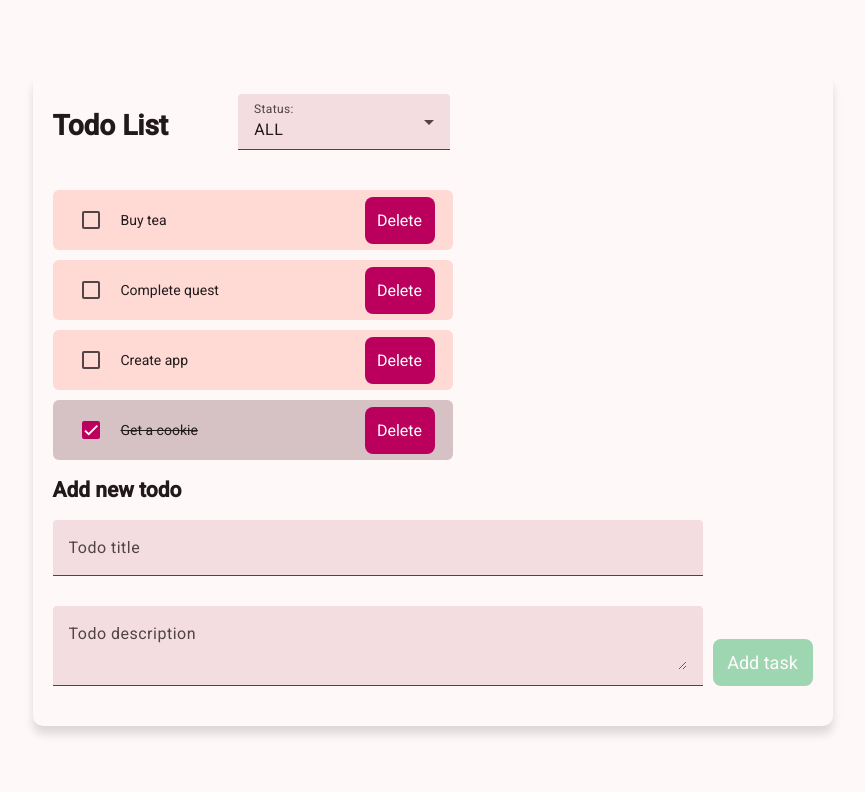
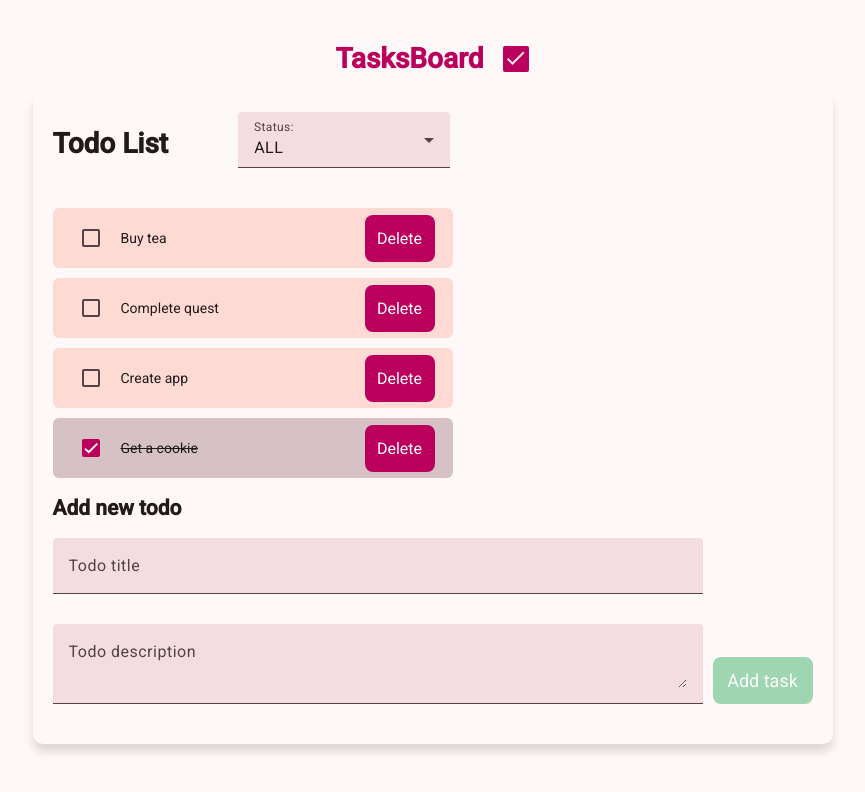
Before and after one commit to Angular-OTUS/ToDoList-MerkulovaAnastasiya, an Angular app in the folder todo-list-app/: page /tasks in a window 1280 px wide. Shown: the top 792 px of the page, without its empty margins (200-1065 px from the left). Built offline with nearby package versions, Linux system fonts and the light colour scheme; data requests are answered from the project's data file.

Commit message:
minor refactor

```diff
--- a/todo-list-app/src/app/app.html
+++ b/todo-list-app/src/app/app.html
@@ -1,4 +1,8 @@
 <div class="main-content">
-  <router-outlet/>
-  <app-toast-container/>
+  <div class="app-header">
+    <h1 class="app-header-title">TasksBoard</h1>
+    <mat-icon class="app-header-icon">check</mat-icon>
+  </div>
+  <router-outlet />
+  <app-toast-container />
 </div>
--- a/todo-list-app/src/app/app.routes.ts
+++ b/todo-list-app/src/app/app.routes.ts
@@ -1,17 +1,17 @@
 import { Routes } from '@angular/router';
-import { APP_ROUTES } from './shared/util/constants';
+import { APP_ROUTES, ROUTE_TITLES } from './shared/util/constants';
 
 export const routes: Routes = [
   {
     path: APP_ROUTES.MAIN,
     redirectTo: APP_ROUTES.TASKS,
     pathMatch:'full',
-    title: 'Main',
+    title: ROUTE_TITLES.MAIN,
   },
   {
     path: APP_ROUTES.TASKS,
     loadComponent: () => import('./components/todo-list/todo-list').then((c) => c.TodoList),
-    title: 'Backlog',
+    title: ROUTE_TITLES.BACKLOG,
     children: [
       {
         path: APP_ROUTES.TASK_DETAILS,
@@ -23,8 +23,13 @@ export const routes: Routes = [
     ],
   },
   {
+    path: APP_ROUTES.BOARD,
+    loadComponent: () => import('./components/todo-list/todo-list').then((c) => c.TodoList),
+    title: ROUTE_TITLES.BOARD,
+  },
+  {
     path: APP_ROUTES.ERROR,
     redirectTo: APP_ROUTES.TASKS,
-    title: 'Error',
+    title: ROUTE_TITLES.ERROR,
   },
 ];
--- a/todo-list-app/src/app/app.scss
+++ b/todo-list-app/src/app/app.scss
@@ -4,4 +4,22 @@
   flex-direction: column;
   justify-content: center;
   align-items: center;
+  gap: 10px;
+
+  .app-header {
+    display: flex;
+    align-items: center;
+    gap: 20px;
+
+    &-title {
+      color: var(--mat-sys-primary);
+    }
+    &-icon {
+      width: 26px;
+      height: 26px;
+      color: var(--mat-sys-inverse-on-surface);
+      background-color: var(--mat-sys-primary);
+      border-radius: 2px;
+    }
+  }
 }
--- a/todo-list-app/src/app/app.ts
+++ b/todo-list-app/src/app/app.ts
@@ -1,13 +1,13 @@
 import { Component, signal } from '@angular/core';
 import { RouterOutlet } from '@angular/router';
 import { ToastContainer } from "./components/toast-container/toast-container";
+import { MatIcon } from '@angular/material/icon';
 
 @Component({
   selector: 'app-root',
-  imports: [ToastContainer, RouterOutlet],
+  imports: [ToastContainer, RouterOutlet, MatIcon],
   templateUrl: './app.html',
   styleUrl: './app.scss',
 })
 export class App {
-  protected readonly title = signal('todo-list-app');
 }
--- a/todo-list-app/src/app/shared/util/constants.ts
+++ b/todo-list-app/src/app/shared/util/constants.ts
@@ -33,6 +33,14 @@ export const TODO_STATUS = {
 export const APP_ROUTES = {
   MAIN: '',
   TASKS: 'tasks',
+  BOARD: 'board',
   TASK_DETAILS: ':id',
   ERROR: '**',
 } as const;
+
+export const ROUTE_TITLES = {
+  MAIN: 'Main',
+  BACKLOG: 'Backlog',
+  BOARD: 'Board',
+  ERROR: 'Error',
+} as const;
```
